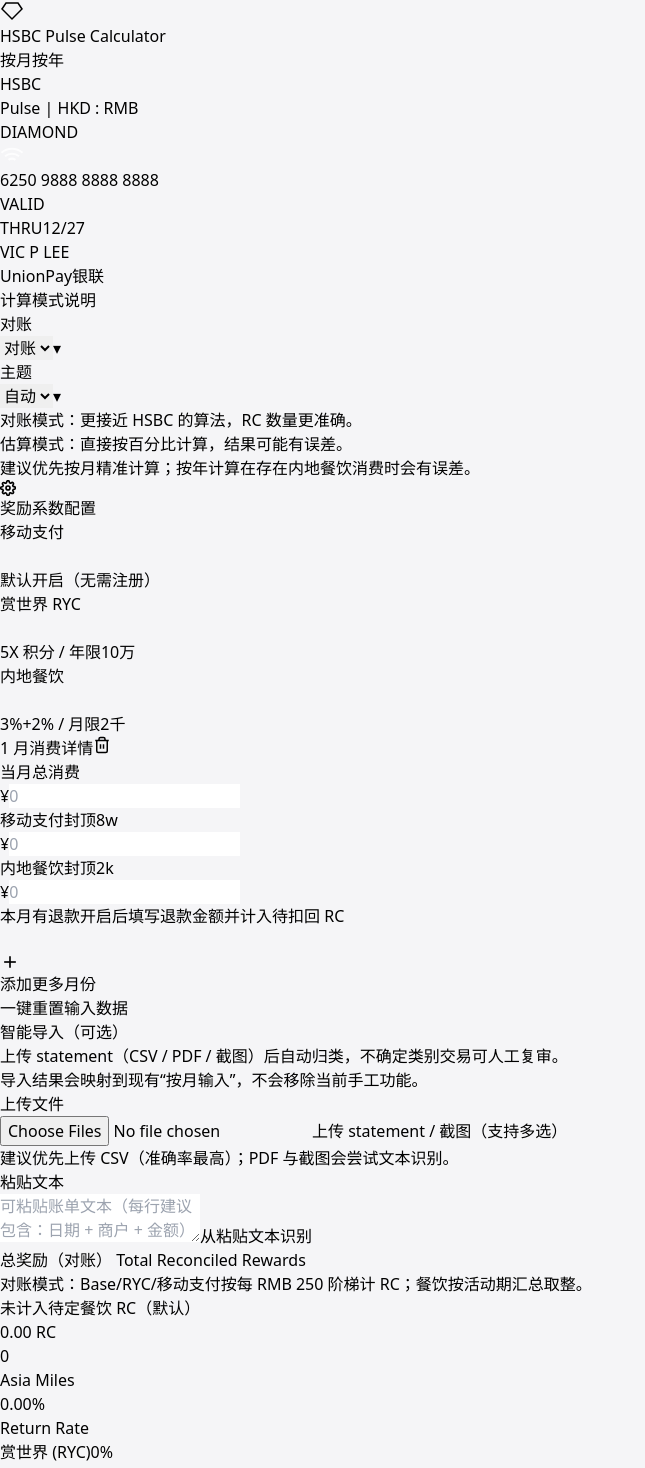
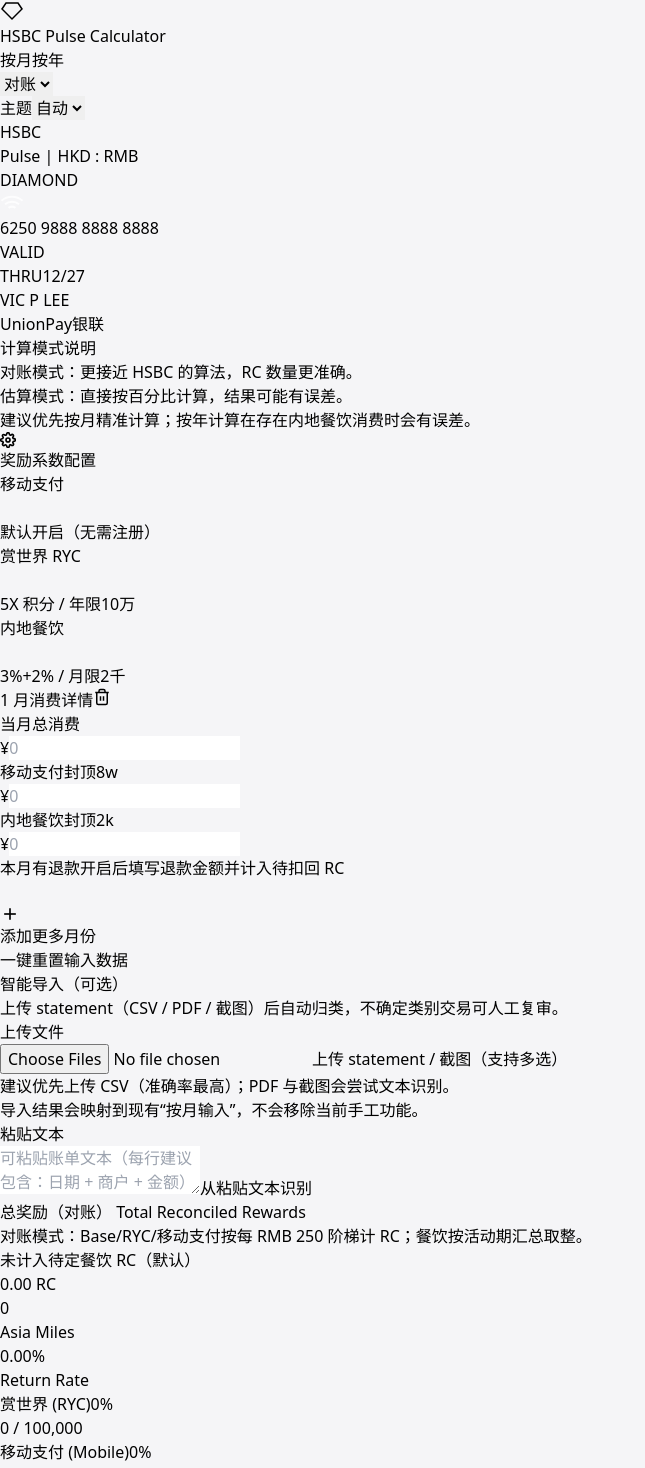
Before and after one commit to Williamsjs0727/pulse-calculator, a React (Vite) app: page / in a window 1280 px wide. Shown: the top 1468 px of the page, without its empty margins (0-645 px from the left). Built offline with nearby package versions, Linux system fonts and the light colour scheme.

Commit message:
Restore compact nav controls and improve pasted table parsing

```diff
--- a/src/App.jsx
+++ b/src/App.jsx
@@ -485,16 +485,11 @@
 
   return (
     <section className="bg-white/30 dark:bg-white/5 backdrop-blur-2xl rounded-[2rem] md:rounded-[2.5rem] p-6 md:p-8 shadow-[0_4px_30px_rgba(0,0,0,0.02)] border border-white/20 dark:border-white/5 space-y-6">
-      <div className="grid grid-cols-1 xl:grid-cols-12 gap-3 xl:items-end">
-        <div className="space-y-1 xl:col-span-8 text-center xl:text-left">
+      <div className="space-y-1 text-center xl:text-left">
           <div className="text-xs font-bold text-gray-400 dark:text-gray-500 uppercase tracking-widest">智能导入（可选）</div>
           <p className="text-sm text-gray-600 dark:text-gray-300">
             上传 statement（CSV / PDF / 截图）后自动归类，不确定类别交易可人工复审。
           </p>
-        </div>
-        <div className="xl:col-span-4 text-[11px] text-gray-500 dark:text-gray-400 text-center xl:text-right">
-          导入结果会映射到现有“按月输入”，不会移除当前手工功能。
-        </div>
       </div>
 
       <div className="grid grid-cols-1 xl:grid-cols-2 gap-4">
@@ -518,6 +513,9 @@
           </button>
           <p className="text-[11px] text-gray-500 dark:text-gray-400">
             建议优先上传 CSV（准确率最高）；PDF 与截图会尝试文本识别。
+          </p>
+          <p className="text-[11px] text-gray-500 dark:text-gray-400">
+            导入结果会映射到现有“按月输入”，不会移除当前手工功能。
           </p>
         </div>
 
@@ -1200,8 +1198,8 @@
 
       {/* 悬浮导航栏 */}
       <nav className="fixed top-4 md:top-6 left-0 right-0 z-50 px-4 flex justify-center">
-        <div className="bg-white/70 dark:bg-gray-900/70 backdrop-blur-2xl rounded-[1.4rem] md:rounded-full shadow-[0_10px_40px_-10px_rgba(0,0,0,0.1)] border border-white/40 dark:border-white/10 px-3 py-2 md:px-6 md:py-3 flex flex-col items-center gap-2 w-full max-w-[390px] md:max-w-[680px] transition-all duration-300">
-          <div className="flex items-center justify-center gap-2 min-w-0 w-full md:w-auto">
+        <div className="bg-white/70 dark:bg-gray-900/70 backdrop-blur-2xl rounded-[1.4rem] md:rounded-full shadow-[0_10px_40px_-10px_rgba(0,0,0,0.1)] border border-white/40 dark:border-white/10 px-3 py-2 md:px-5 md:py-2.5 flex flex-col md:flex-row md:items-center md:justify-between gap-2 md:gap-3 w-full max-w-[390px] md:max-w-[980px] transition-all duration-300">
+          <div className="flex items-center justify-center md:justify-start gap-2 min-w-0 w-full md:w-auto">
             <div className="w-7 h-7 md:w-8 md:h-8 rounded-full bg-black dark:bg-white flex items-center justify-center text-white dark:text-black shadow-lg">
                <div className="scale-75"><Icons.Diamond /></div>
             </div>
@@ -1210,14 +1208,14 @@
             </span>
           </div>
 
-          <div className="w-full flex justify-center">
-            <div className="bg-gray-100/50 dark:bg-white/10 p-1 rounded-full flex backdrop-blur-md w-full md:w-[360px]">
+          <div className="w-full md:w-auto grid grid-cols-1 md:flex items-center gap-2 md:gap-1.5">
+            <div className="bg-gray-100/50 dark:bg-white/10 p-1 rounded-full flex backdrop-blur-md w-full md:w-[220px]">
               {['monthly', 'yearly'].map(t => (
                 <button
                   key={t}
                   onClick={() => setActiveTab(t)}
                   className={`
-                    flex-1 px-2.5 py-1.5 md:px-6 md:py-2.5 rounded-full text-[10px] md:text-xs font-bold transition-all duration-300 min-w-0 text-center
+                    flex-1 px-2.5 py-1.5 md:px-5 md:py-2 rounded-full text-[10px] md:text-xs font-bold transition-all duration-300 min-w-0 text-center
                     ${activeTab === t
                       ? 'bg-white dark:bg-gray-800 text-black dark:text-white shadow-[0_4px_12px_rgba(0,0,0,0.08)]'
                       : 'text-gray-400 dark:text-gray-400 hover:text-gray-600 dark:hover:text-gray-200'
@@ -1228,11 +1226,35 @@
                 </button>
               ))}
             </div>
+
+            <select
+              value={calcMode}
+              onChange={(event) => setCalcMode(event.target.value)}
+              className="rounded-full px-3 py-2 text-[10px] md:text-xs font-bold bg-white/80 dark:bg-black/40 border border-white/40 dark:border-white/10 text-gray-600 dark:text-gray-200 backdrop-blur-md w-full md:w-[116px] text-center"
+            >
+              <option value="reconcile">对账</option>
+              <option value="estimate">估算</option>
+            </select>
+
+            <div className="relative w-full md:w-[132px]">
+              <span className="absolute left-3 top-1/2 -translate-y-1/2 text-[10px] md:text-xs font-bold text-gray-500 dark:text-gray-300 pointer-events-none">
+                主题
+              </span>
+              <select
+                value={themeMode}
+                onChange={(event) => setThemeMode(event.target.value)}
+                className="rounded-full pl-11 pr-2.5 py-2 text-[10px] md:text-xs font-bold bg-white/80 dark:bg-black/40 border border-white/40 dark:border-white/10 text-gray-600 dark:text-gray-200 backdrop-blur-md w-full"
+              >
+                <option value="system">自动</option>
+                <option value="dark">深色</option>
+                <option value="light">浅色</option>
+              </select>
+            </div>
           </div>
         </div>
       </nav>
 
-      <main className="relative z-10 max-w-4xl mx-auto px-4 pt-36 md:pt-28 space-y-8 md:space-y-12">
+      <main className="relative z-10 max-w-4xl mx-auto px-4 pt-40 md:pt-32 space-y-8 md:space-y-12">
 
         {/* 卡片区 */}
         <section className="animate-in fade-in slide-in-from-bottom-6 duration-700">
@@ -1242,41 +1264,6 @@
         <section className="bg-white/30 dark:bg-white/5 backdrop-blur-xl rounded-3xl px-5 py-4 border border-white/20 dark:border-white/10">
           <div className="flex flex-col items-center text-center gap-3">
             <div className="text-xs font-bold text-gray-500 dark:text-gray-400 uppercase tracking-widest">计算模式说明</div>
-
-            <div className="w-full max-w-xl grid grid-cols-1 sm:grid-cols-2 gap-3">
-              <div className="relative">
-                <div className="rounded-full px-4 py-2.5 bg-white/75 dark:bg-black/35 border border-white/40 dark:border-white/10 text-sm font-bold text-gray-700 dark:text-gray-200 text-center">
-                  {calcMode === 'reconcile' ? '对账' : '估算'}
-                </div>
-                <select
-                  value={calcMode}
-                  onChange={(event) => setCalcMode(event.target.value)}
-                  className="absolute inset-0 opacity-0 cursor-pointer"
-                  aria-label="计算模式"
-                >
-                  <option value="reconcile">对账</option>
-                  <option value="estimate">估算</option>
-                </select>
-                <span className="pointer-events-none absolute right-4 top-1/2 -translate-y-1/2 text-xs text-gray-500 dark:text-gray-300">▾</span>
-              </div>
-
-              <div className="relative">
-                <div className="rounded-full px-4 py-2.5 bg-white/75 dark:bg-black/35 border border-white/40 dark:border-white/10 text-sm font-bold text-gray-700 dark:text-gray-200 text-center">
-                  主题
-                </div>
-                <select
-                  value={themeMode}
-                  onChange={(event) => setThemeMode(event.target.value)}
-                  className="absolute inset-0 opacity-0 cursor-pointer"
-                  aria-label="主题"
-                >
-                  <option value="system">自动</option>
-                  <option value="dark">深色</option>
-                  <option value="light">浅色</option>
-                </select>
-                <span className="pointer-events-none absolute right-4 top-1/2 -translate-y-1/2 text-xs text-gray-500 dark:text-gray-300">▾</span>
-              </div>
-            </div>
 
             <div className="text-sm text-gray-700 dark:text-gray-200 leading-relaxed space-y-1.5 max-w-3xl mx-auto">
               <div>
@@ -1486,7 +1473,7 @@
              <div className="relative z-10 grid grid-cols-1 lg:grid-cols-2 gap-10 md:gap-16">
                <div className="flex flex-col justify-between">
                  <div className="space-y-4">
-                    <div className="text-gray-500 text-[10px] md:text-xs font-bold uppercase tracking-[0.2em] mb-4">
+                    <div className="text-gray-400 text-base md:text-xl font-bold tracking-tight mb-3">
                       {calcMode === 'reconcile' ? '总奖励（对账） Total Reconciled Rewards' : '总奖励（估算） Total Estimated Rewards'}
                     </div>
                     <div className="text-[10px] text-gray-500">
--- a/src/importPipeline.js
+++ b/src/importPipeline.js
@@ -561,6 +561,64 @@
   return transactions;
 };
 
+const parseTransactionFromPipeTableLine = (line, source, index) => {
+  if (!line.includes('|')) return null;
+
+  const cells = line
+    .split('|')
+    .map((cell) => cell.trim())
+    .filter(Boolean);
+
+  if (cells.length < 3) return null;
+
+  const isDividerRow = cells.every((cell) => /^:?-{2,}:?$/.test(cell.replace(/\s+/g, '')));
+  if (isDividerRow) return null;
+
+  const normalizedHeaders = cells.map((cell) => normalizeHeader(cell));
+  const headerKeywords = ['date', 'description', 'amount', 'currency', '日期', '商户', '金额', '币种'];
+  if (normalizedHeaders.some((cell) => headerKeywords.includes(cell))) {
+    return null;
+  }
+
+  let amountIndex = -1;
+  for (let i = cells.length - 1; i >= 0; i -= 1) {
+    const parsed = parseAmount(cells[i]);
+    if (parsed === null) continue;
+    if (!/[0-9]/.test(cells[i])) continue;
+    amountIndex = i;
+    break;
+  }
+  if (amountIndex === -1) return null;
+
+  let dateIndex = -1;
+  for (let i = 0; i < cells.length; i += 1) {
+    if (parseDate(cells[i])) {
+      dateIndex = i;
+      break;
+    }
+  }
+
+  const descriptionParts = cells.filter((cell, idx) => {
+    if (idx === amountIndex || idx === dateIndex) return false;
+    if (/^[A-Z]{3}$/i.test(cell)) return false;
+    if (/^:?-{2,}:?$/.test(cell.replace(/\s+/g, ''))) return false;
+    return true;
+  });
+
+  const description = descriptionParts.join(' ').replace(/\s+/g, ' ').trim();
+  if (!description) return null;
+
+  return buildTransaction({
+    rawDate: dateIndex >= 0 ? cells[dateIndex] : '',
+    rawDescription: description,
+    rawAmount: cells[amountIndex],
+    rawCategory: '',
+    rawChannel: description,
+    source,
+    index,
+  });
+};
+
 export const parseTransactionsFromRawText = (rawText, source = 'text') => {
   const lines = rawText
     .split(/\r?\n/)
@@ -574,9 +632,11 @@
     .filter(Boolean);
 
   const transactions = [];
+  const consumedLineIndexes = new Set();
   let currentDate = '';
 
   const patterns = [
+    /^(?<date>[A-Za-z]+,\s*\d{1,2}\s+[A-Za-z]{3}\s+\d{4})\s+(?<desc>.+?)\s+(?<amount>[+-]?[\d,]+(?:\.\d{1,2})?)\s*(?<currency>[A-Z]{3})?$/i,
     /^(?<date>\d{4}[-/]\d{1,2}[-/]\d{1,2}|\d{1,2}[-/]\d{1,2}(?:[-/]\d{2,4})?)\s+(?<desc>.+?)\s+(?<amount>-?[\d,]+(?:\.\d{1,2})?)$/,
     /^(?<date>\d{4}[年/-]\d{1,2}[月/-]\d{1,2}日?)\s+(?<desc>.+?)\s+(?<amount>-?[\d,]+(?:\.\d{1,2})?)$/,
     /^(?<date>\d{1,2}[-/]\d{1,2}(?:[-/]\d{2,4})?)\s+(?<amount>-?[\d,]+(?:\.\d{1,2})?)\s+(?<desc>.+)$/,
@@ -588,6 +648,16 @@
   ];
 
   lines.forEach((line, index) => {
+    const tableTx = parseTransactionFromPipeTableLine(line, source, index);
+    if (tableTx) {
+      transactions.push(tableTx);
+      consumedLineIndexes.add(index);
+    }
+  });
+
+  lines.forEach((line, index) => {
+    if (consumedLineIndexes.has(index)) return;
+
     const possibleDate = parseDate(line);
     const hasAmountToken = /[+-]\s*[\d,]+(?:\.\d{1,2})?\s*(?:CNY|RMB|HKD)?/i.test(line);
     if (possibleDate && !hasAmountToken) {
```
